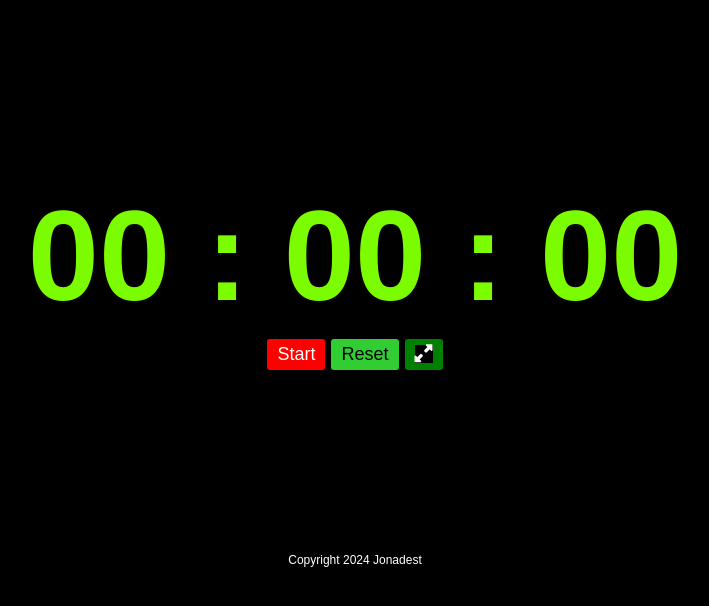
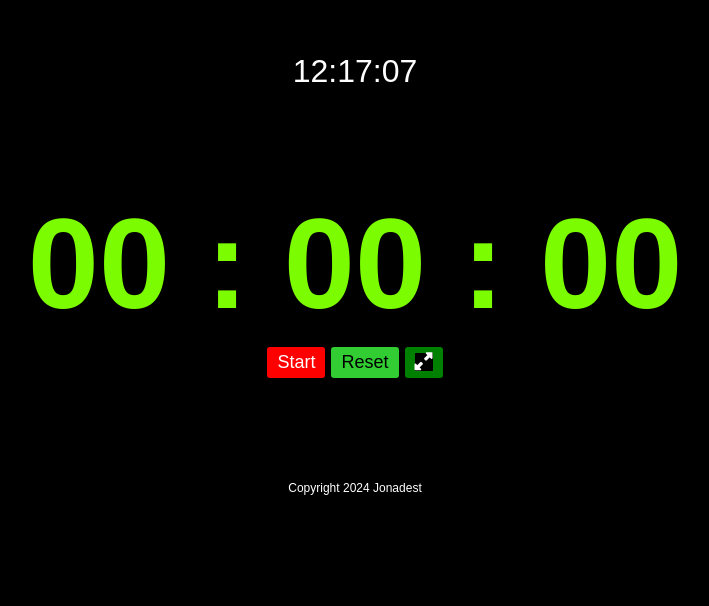
Before and after one commit to Jonadest/developers-clock, a React (Vite) app: page / in a window 1280 px wide. Shown: the part 126-732 px from the top of the page, without its empty margins (285-994 px from the left). Built offline with nearby package versions, Linux system fonts and the light colour scheme.

Commit message:
added clock

```diff
--- a/src/App.css
+++ b/src/App.css
@@ -28,7 +28,7 @@ body {
 
 h1 {
   font-size: 8rem;
-  padding-top: 200px;
+  padding-top: 100px;
 }
 
 button {
@@ -45,7 +45,7 @@ button {
 .copyright {
   color: #fff;
   font-size: 12px;
-  padding-top: 180px;
+  padding-top: 100px;
   text-align: center;
 }
 
@@ -69,26 +69,19 @@ button:hover {
   transition: all ease-in-out 0.5s;
 }
 
+#clock {
+  color: #fff;
+  font-size: 2rem;
+  text-align: center;
+}
 /* Apply landscape orientation only on mobile devices */
 @media only screen and (max-width: 768px) {
   .copyright {
     color: #fff;
     font-size: 12px;
-    padding-top: 80px;
+    padding-top: 50px;
     text-align: center;
   }
-  /*  .landscape {
-    transform: rotate(0deg);
-    transform-origin: center center;
-    width: 100vh;
-    height: 100vw;
-    overflow: hidden;
-    position: absolute;
-    top: 50%;
-    left: 50%;
-    transform: translate(-50%, -50%) rotate(0);
-    font-size: 1rem;
-  } */
 
   h1 {
     font-size: 7rem;
--- a/src/App.jsx
+++ b/src/App.jsx
@@ -1,9 +1,11 @@
 import "./App.css";
+import Clock from "./components/Clock";
 import Timer from "./components/Timer";
 
 const App = () => {
   return (
-    <div className="app">
+    <div className="container">
+      <Clock />
       <Timer />
     </div>
   );
--- /dev/null
+++ b/src/components/Clock.jsx
@@ -0,0 +1,24 @@
+import { useState, useEffect } from "react";
+
+const Clock = () => {
+  const [time, setTime] = useState("");
+
+  useEffect(() => {
+    const updateClock = () => {
+      const now = new Date();
+      const hours = now.getHours().toString().padStart(2, "0");
+      const minutes = now.getMinutes().toString().padStart(2, "0");
+      const seconds = now.getSeconds().toString().padStart(2, "0");
+      setTime(`${hours}:${minutes}:${seconds}`);
+    };
+
+    const intervalId = setInterval(updateClock, 1000);
+    updateClock(); // Set initial time
+
+    return () => clearInterval(intervalId); // Cleanup on unmount
+  }, []);
+
+  return <p id="clock">{time}</p>;
+};
+
+export default Clock;
--- a/src/components/Timer.jsx
+++ b/src/components/Timer.jsx
@@ -97,7 +97,7 @@ const Timer = () => {
   }, [isFullscreen]);
 
   return (
-    <div className={`container ${isFullscreen ? "landscape" : ""}`}>
+    <div>
       <div className="timer-wrapper">
         <h1>{formatTime(time)}</h1>
         <button
```
